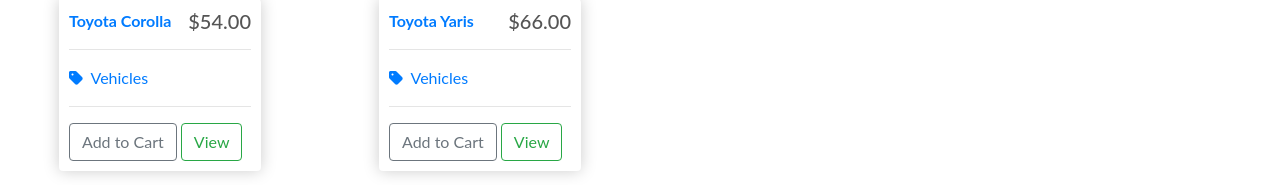
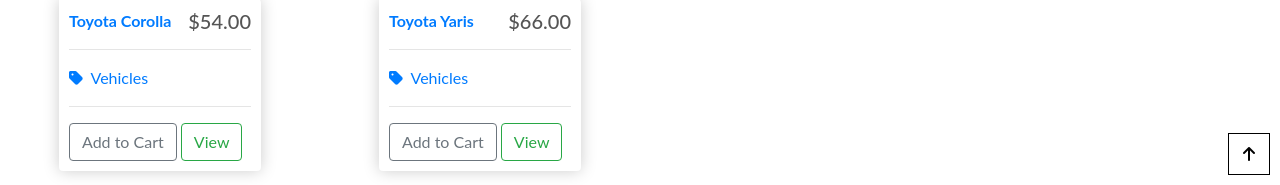
Before and after one commit to Gerardbulky/firsthand, a Django app: a page that uses shop/templates/shop/product/list.html in a window 1280 px wide. Shown: the part 615-800 px from the top of the page. Run offline with Django 3.2, Linux system fonts and the light colour scheme; data comes from the database, SQL or seed files in the repository; some libraries are stand-ins or nearby versions.

Commit message:
added back to top button

```diff
--- a/shop/static/css/base.css
+++ b/shop/static/css/base.css
@@ -127,6 +127,15 @@ body {
 a.category-badge > span.badge:hover {
     background: #212529 !important;
     color: #fff !important;
+}
+
+/* button for scroll to top */
+.btt-button {
+    height: 42px;
+    width: 42px;
+    position: fixed;
+    bottom: 10px;
+    right: 10px;
 }
 
 .btt-link,
--- a/shop/templates/shop/product/list.html
+++ b/shop/templates/shop/product/list.html
@@ -89,7 +89,21 @@
         {% endfor %}
     </div>
 </div>
+<!--------------back to top arrow------------------------------->
+    <div class="btt-button shadow-sm rounded-0 border border-black">
+        <a class="btt-link d-flex h-100">
+            <i class="fas fa-arrow-up text-black mx-auto my-auto"></i>
+        </a>
+    </div>
+{% endblock %}
 
 
-
+<!--------------js for back to top arrow------------------------------->
+{% block postloadjs %}
+    {{ block.super }}
+    <script type="text/javascript">
+        $('.btt-link').click(function(e) {
+            window.scrollTo(0,0)
+        })
+    </script>
 {% endblock %}
```
